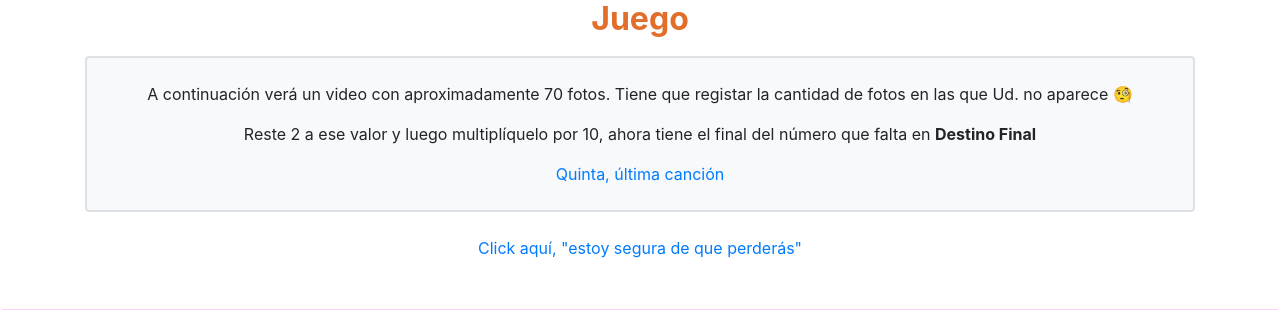
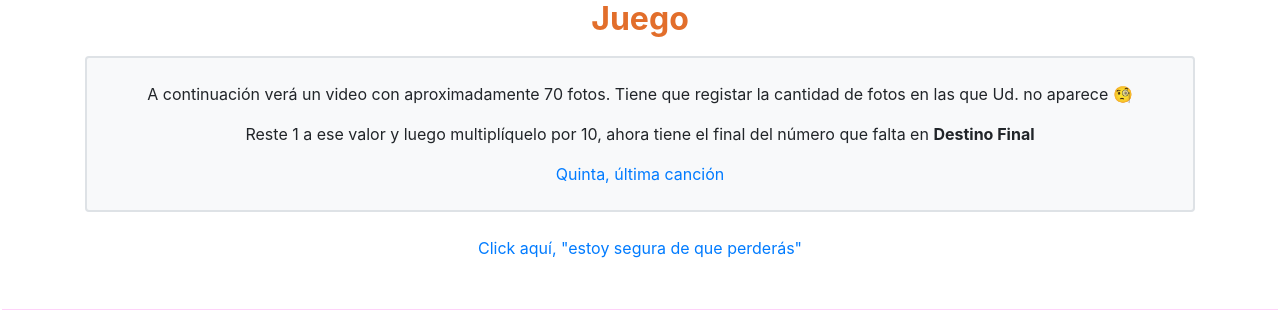
Before and after one commit to RegiOli/RemaparaBuscar, a Django app: page /juego/ in a window 1280 px wide. Shown: the part 381-691 px from the top of the page. Run offline with Django 5.2, Linux system fonts and the light colour scheme; some libraries are stand-ins or nearby versions.

Commit message:
Update juego.html
cambio de "restar 2" por "restar 1"

```diff
--- a/pagmata/core/templates/core/juego.html
+++ b/pagmata/core/templates/core/juego.html
@@ -75,7 +75,7 @@
         <div class="text-center custom-bg-gray p-4 rounded">
             <p class="text-center"> A continuación verá un video con aproximadamente 70 fotos. Tiene que registar la cantidad de fotos en las que Ud. no aparece 🧐</p>
             <p class="text-center">
-            Reste 2 a ese valor y luego multiplíquelo por 10, ahora tiene el final del número que falta en <strong>Destino Final</strong></p>
+            Reste 1 a ese valor y luego multiplíquelo por 10, ahora tiene el final del número que falta en <strong>Destino Final</strong></p>
 
                            </p>
 
```
